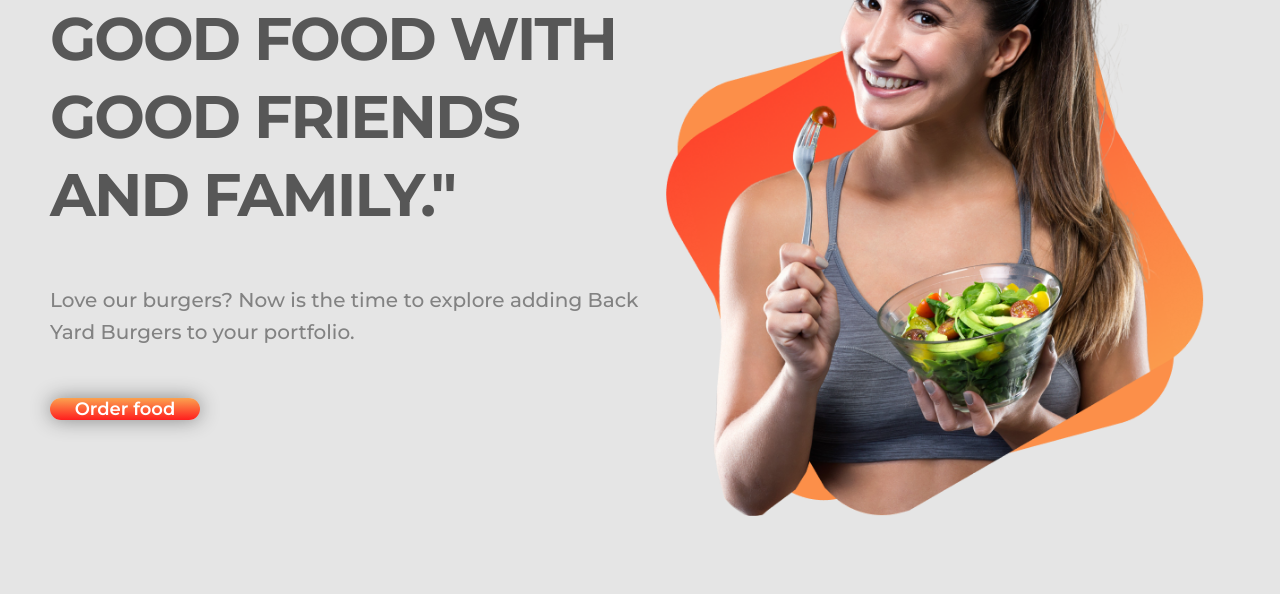
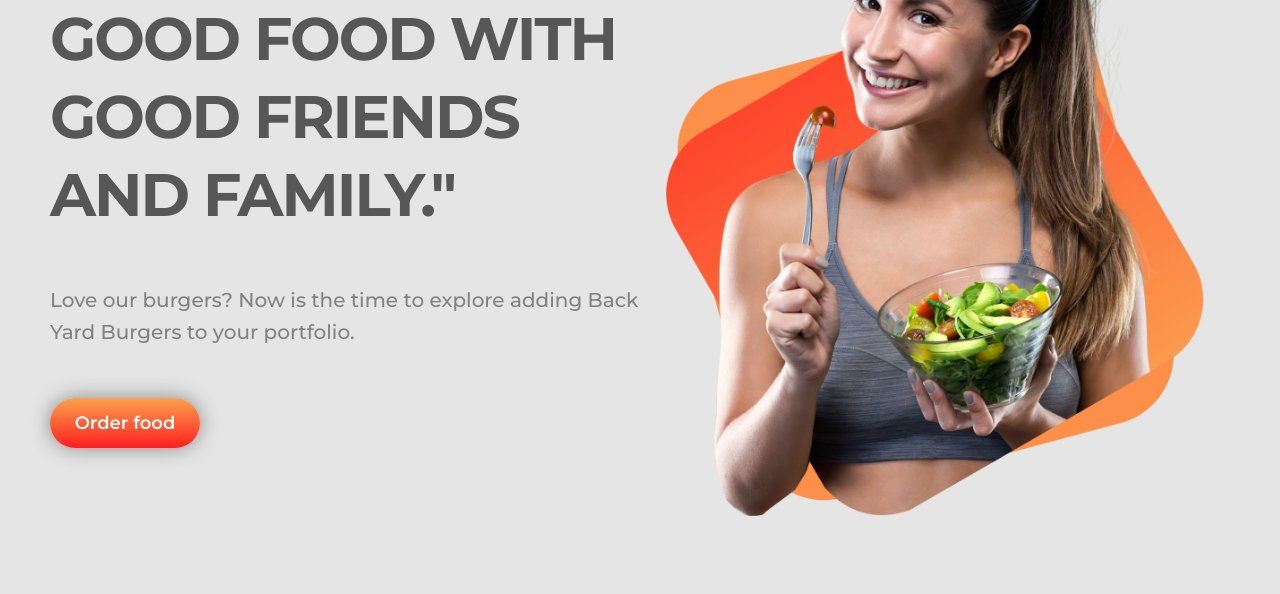
Before and after one commit to AhnabShahin/Food-network, a plain HTML site: page index.html in a window 1280 px wide. Shown: the part 178-772 px from the top of the page. Drawn offline with Linux system fonts and the light colour scheme.

Commit message:
error change

```diff
--- a/style.css
+++ b/style.css
@@ -41,8 +41,7 @@ span{
 }
 .order-food-button{
     width: 150px;
-    height: 50
-    px;
+    height: 50px;
     background-image: linear-gradient(#FBA24F,#FF1E1E);
     border-radius: 100px;
     display: flex;
```
